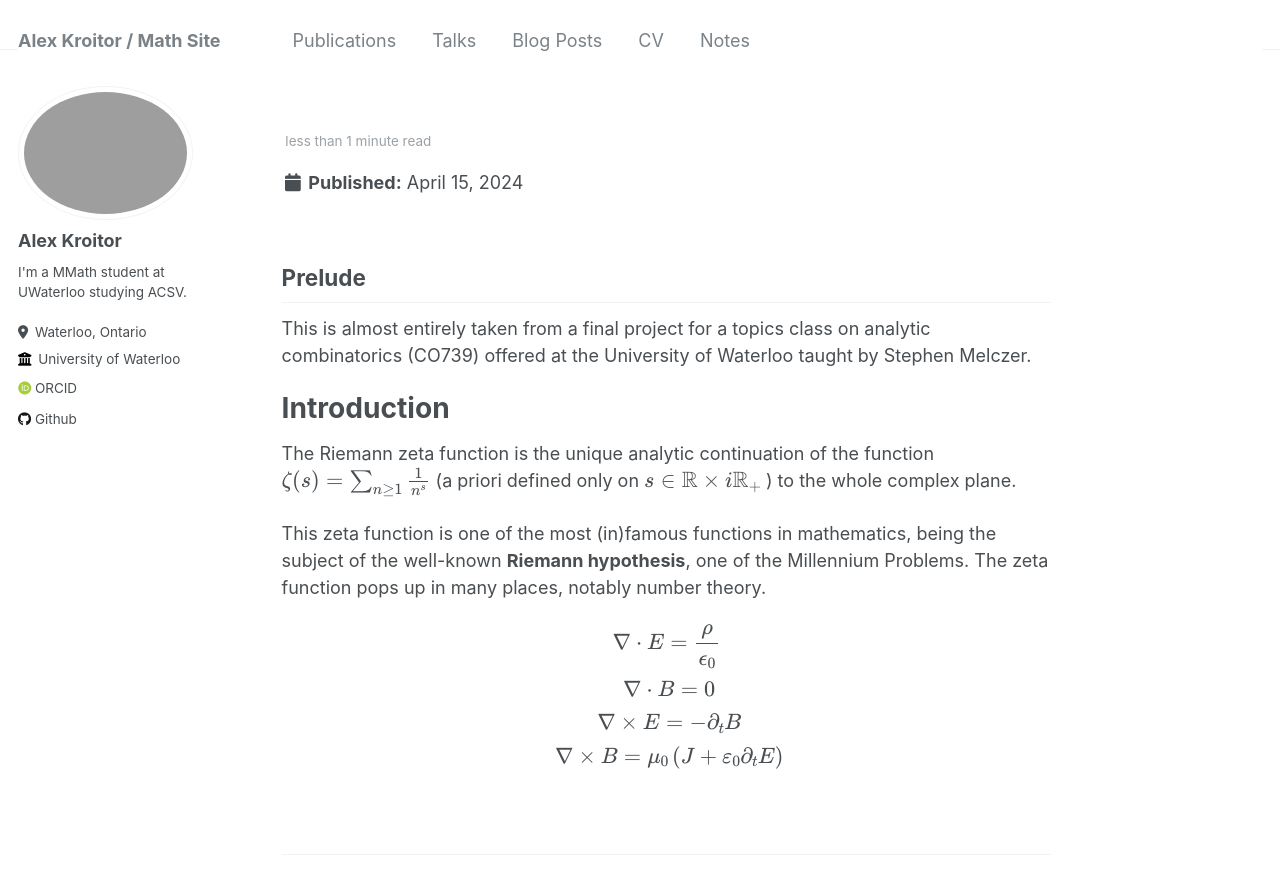
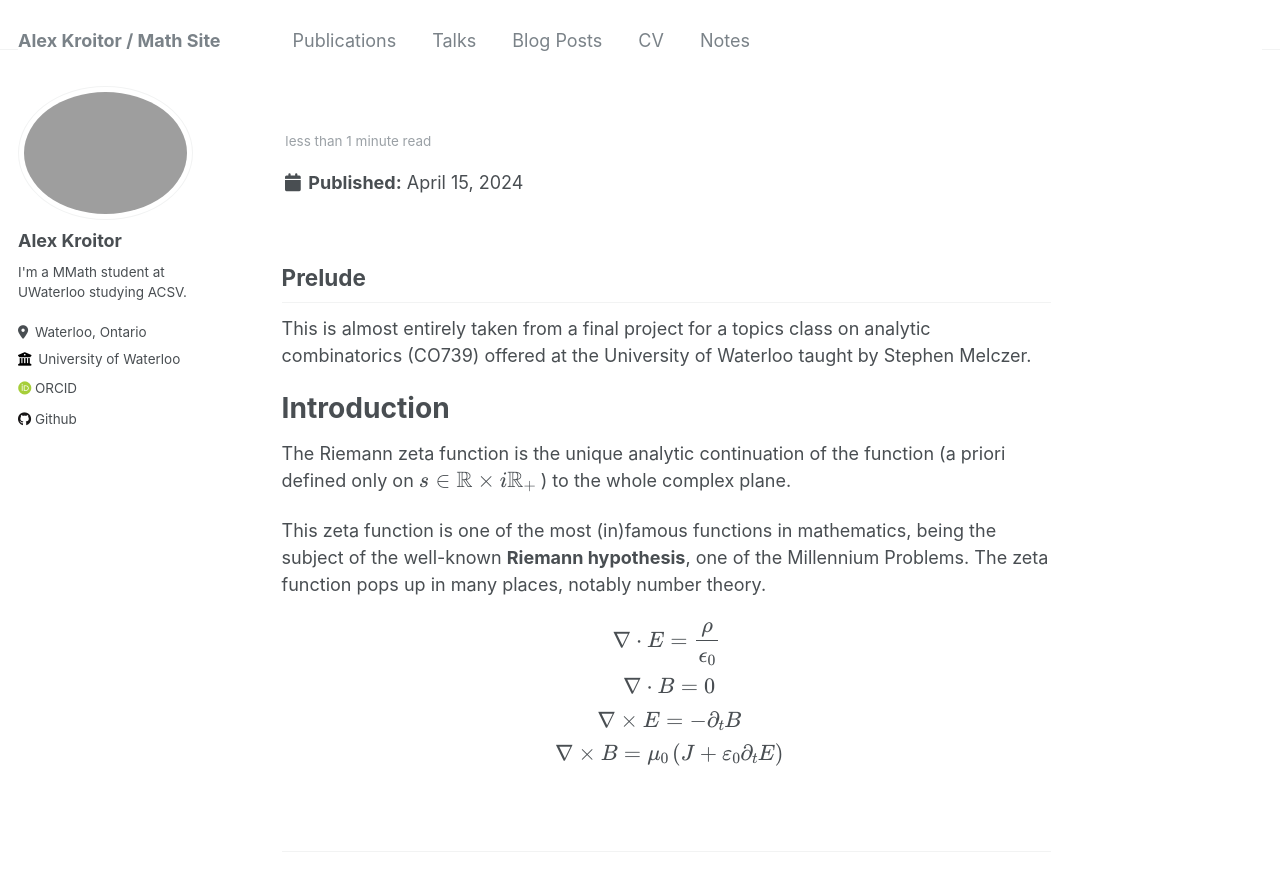
Before and after one commit to akroitor/akroitor.github.io, a Jekyll site: the page built from _posts/2024-04-15-blog-post.md, in a window 1280 px wide and 900 px high. Shown: the top 894 px of the window. Built offline with Jekyll 4.4.1, drawn with Linux system fonts in a browser that asks for light colours; some web fonts are replaced.

Commit message:
Update 2024-04-15-blog-post.md

```diff
--- a/_posts/2024-04-15-blog-post.md
+++ b/_posts/2024-04-15-blog-post.md
@@ -13,7 +13,7 @@ This is almost entirely taken from a final project for a topics class on analyti
 
 Introduction
 =====
-The Riemann zeta function is the unique analytic continuation of the function \\(\zeta(s) = \sum_{n \geq 1} \frac{1}{n^s}\\) (a priori defined only on \\(s \in \mathbb{R} \times i \mathbb{R}_+ \\) ) to the whole complex plane.
+The Riemann zeta function is the unique analytic continuation of the function  (a priori defined only on \\(s \in \mathbb{R} \times i \mathbb{R}_+ \\) ) to the whole complex plane.
 
 This zeta function is one of the most (in)famous functions in mathematics, being the subject of the well-known **Riemann hypothesis**, one of the Millennium Problems. The zeta function pops up in many places, notably number theory.
 
```
